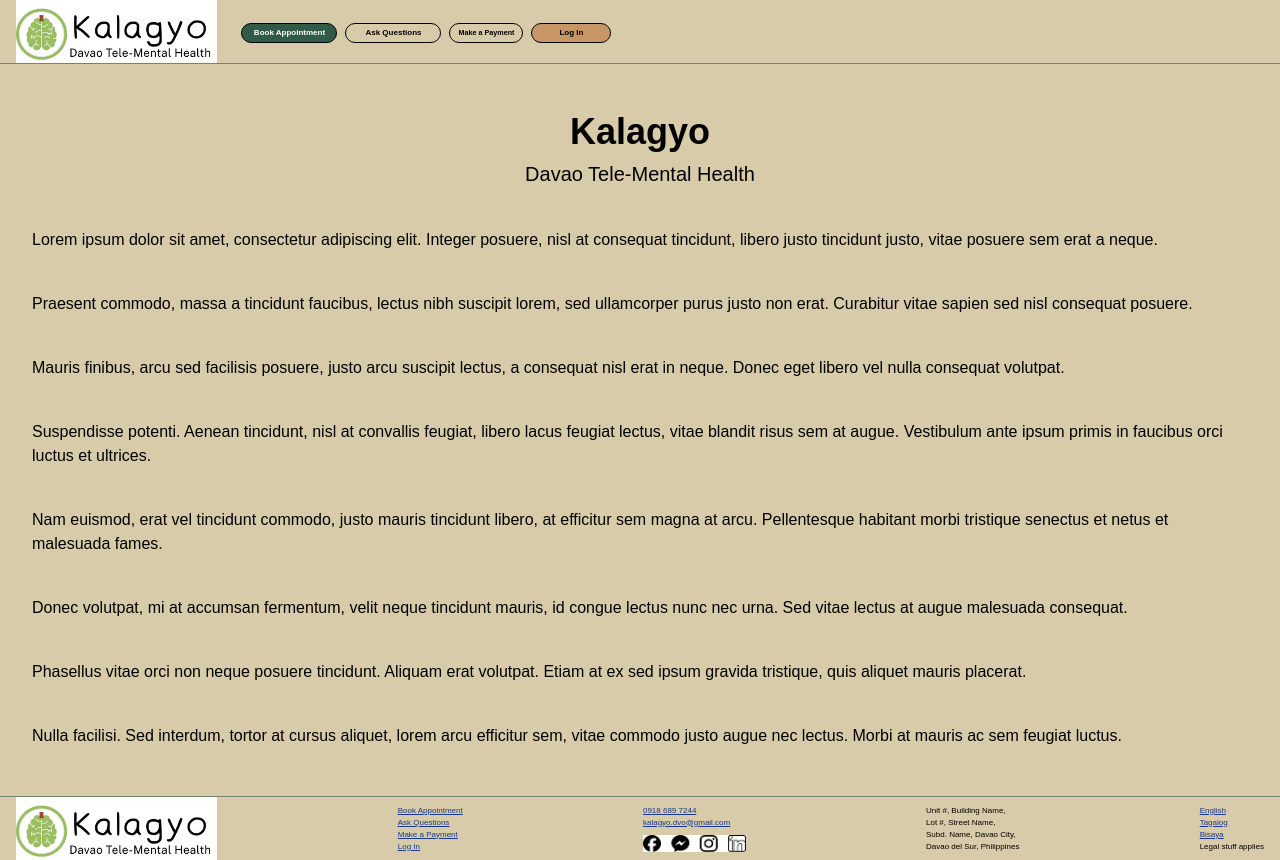
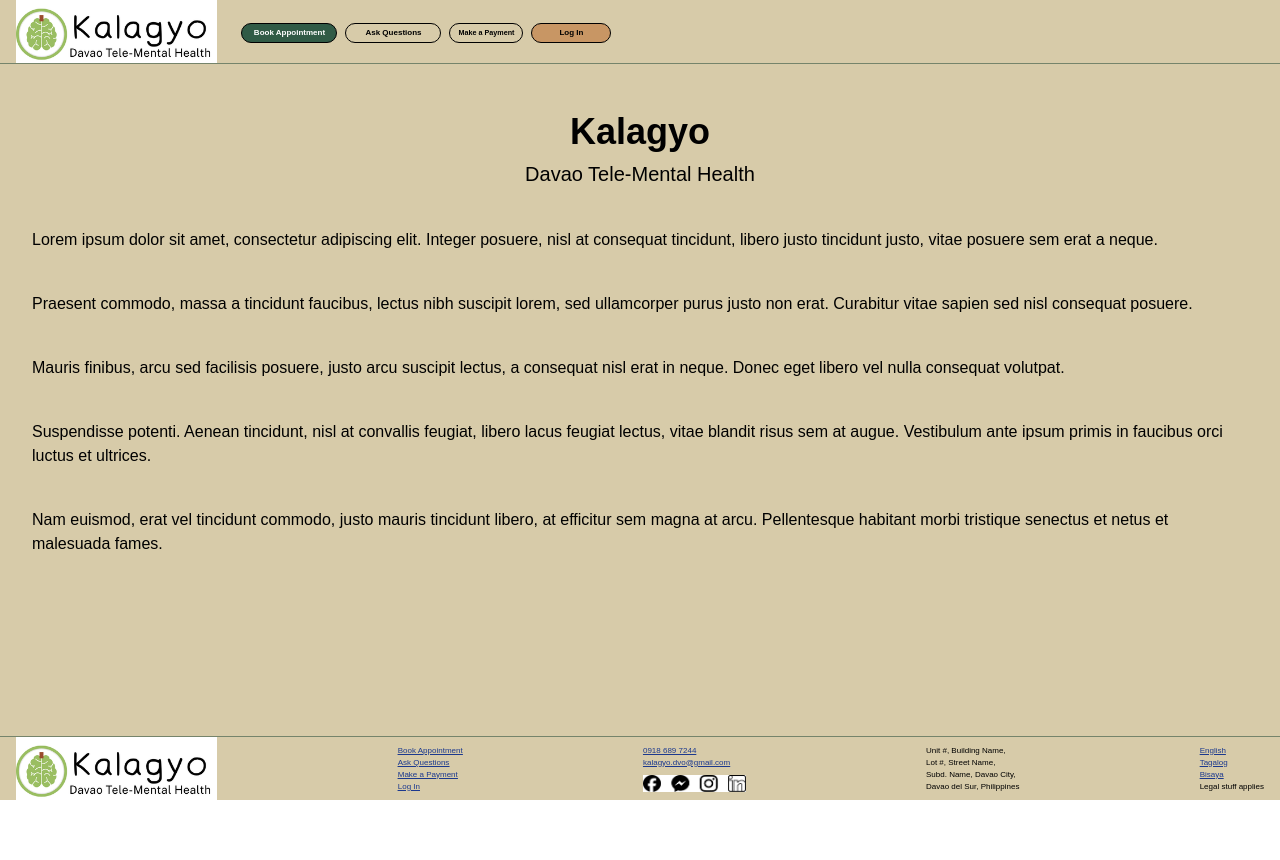
Before and after one commit to aljosanpedro/MSIT-PBD-Project2, a Next.js app in the folder msit-pbd-project2/: page / in a window 1280 px wide. After the commit the page ends 800 px from the top, so only its background shows below. Built offline with nearby package versions, Linux system fonts and the light colour scheme.

Commit message:
Remove unnecessary placeholder paragraphs from Home component

```diff
--- a/msit-pbd-project2/app/page.tsx
+++ b/msit-pbd-project2/app/page.tsx
@@ -37,21 +37,6 @@ export default function Home() {
           libero, at efficitur sem magna at arcu. Pellentesque habitant morbi
           tristique senectus et netus et malesuada fames.
         </p>
-        <p>
-          Donec volutpat, mi at accumsan fermentum, velit neque tincidunt
-          mauris, id congue lectus nunc nec urna. Sed vitae lectus at augue
-          malesuada consequat.
-        </p>
-        <p>
-          Phasellus vitae orci non neque posuere tincidunt. Aliquam erat
-          volutpat. Etiam at ex sed ipsum gravida tristique, quis aliquet
-          mauris placerat.
-        </p>
-        <p>
-          Nulla facilisi. Sed interdum, tortor at cursus aliquet, lorem arcu
-          efficitur sem, vitae commodo justo augue nec lectus. Morbi at mauris
-          ac sem feugiat luctus.
-        </p>
       </section>
       <div className="flex-1" />
       <Footer />
```
